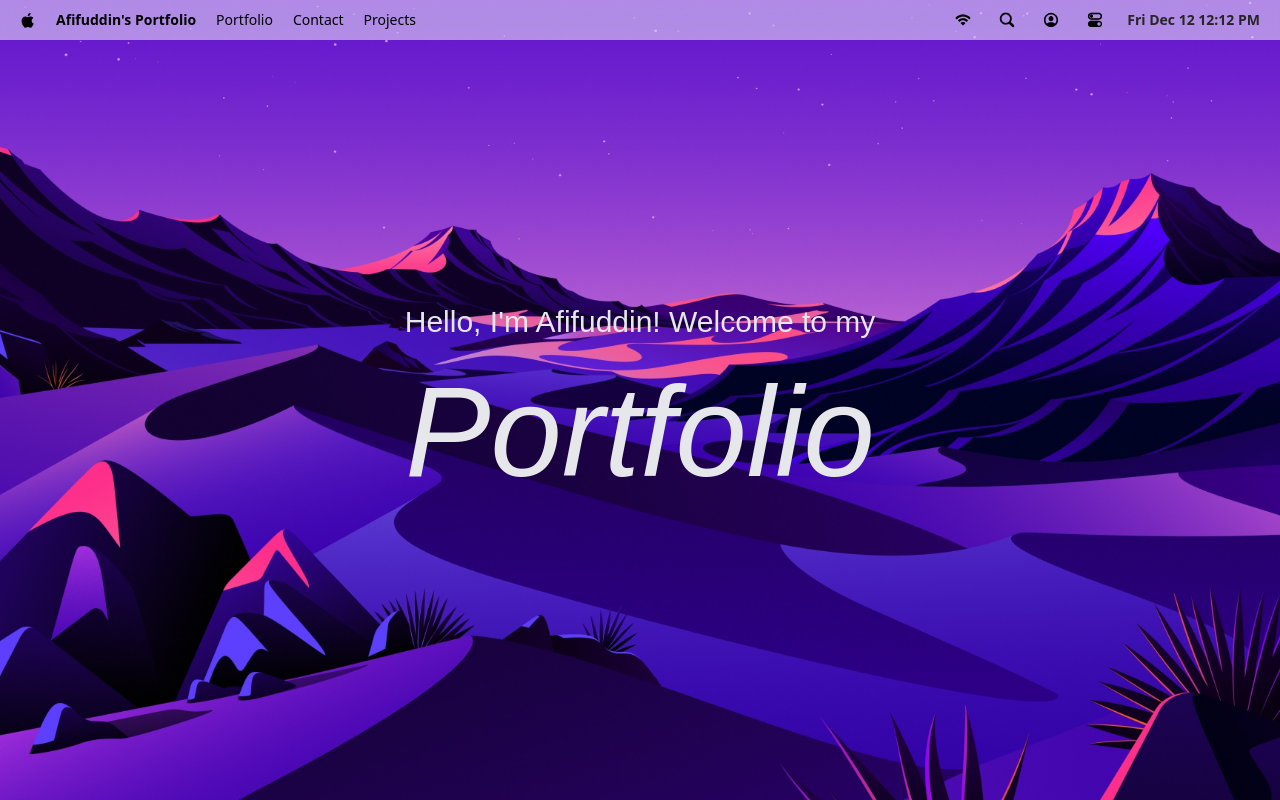
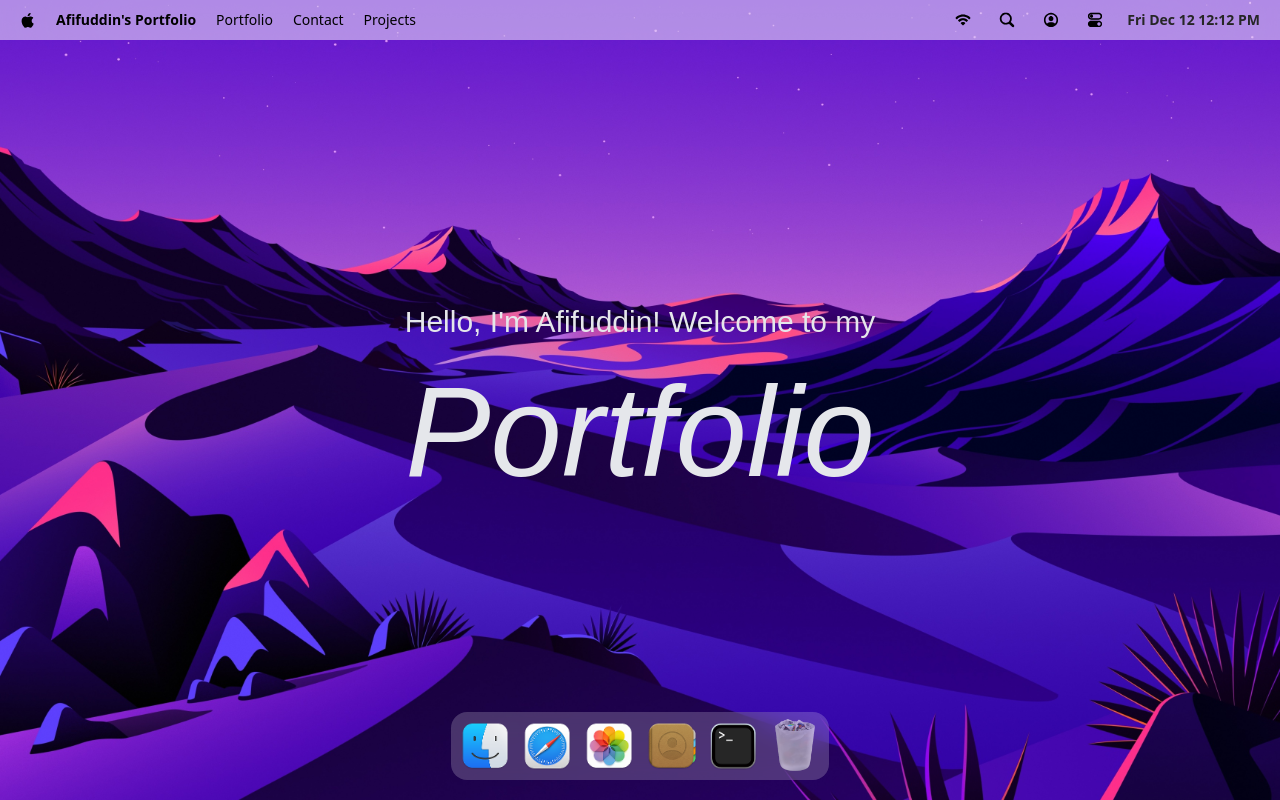
Before and after one commit to ahmadafifudding/ahmadafifudding.dev, a Next.js app: page / in a window 1280 px wide. Built offline with nearby package versions, Linux system fonts and the light colour scheme; a web font is replaced by a local one.

Commit message:
feat(layout): add dock component to root layout

```diff
--- a/src/app/layout.tsx
+++ b/src/app/layout.tsx
@@ -2,6 +2,7 @@ import type { Metadata } from "next"
 import { Geist, Geist_Mono, Georama } from "next/font/google"
 import "./globals.css"
 import type { ReactNode } from "react"
+import { Dock } from "@/components/dock"
 import { Navbar } from "@/components/navbar"
 
 const geistSans = Geist({
@@ -36,6 +37,7 @@ export default function RootLayout({
       >
         <Navbar />
         {children}
+        <Dock />
       </body>
     </html>
   )
```
